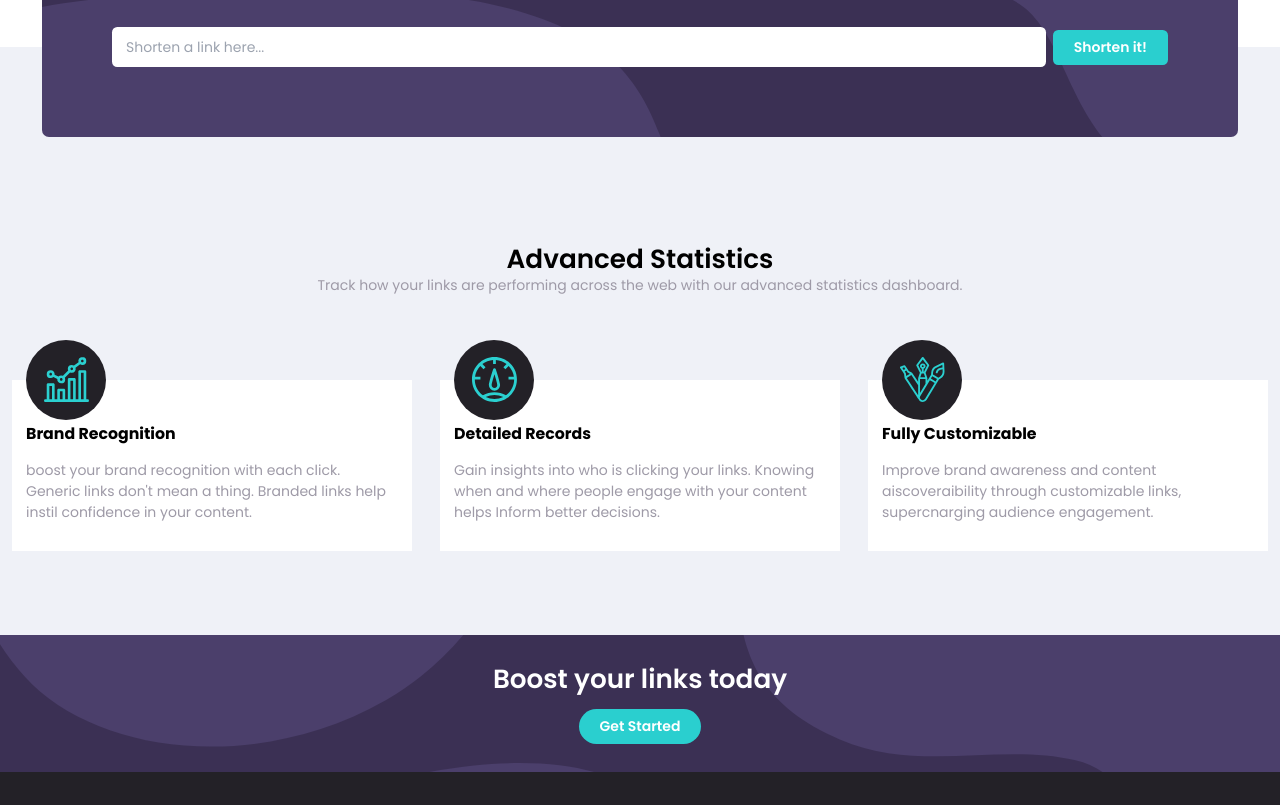
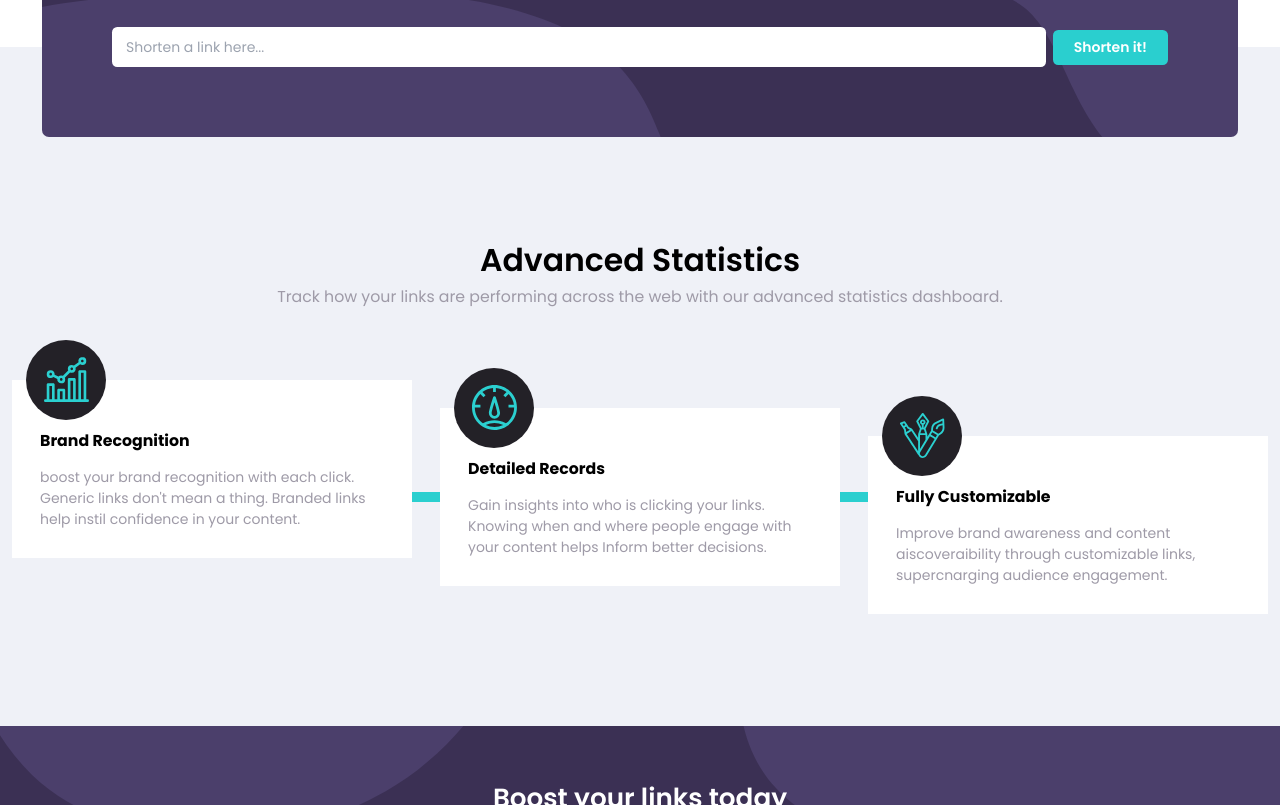
Before and after one commit to qianzhong516/url-shortener, a Next.js app: page / in a window 1280 px wide. Shown: the part 595-1400 px from the top of the page. Built offline with nearby package versions, Linux system fonts and the light colour scheme.

Commit message:
fix styles

```diff
--- a/app/components/call_to_action.tsx
+++ b/app/components/call_to_action.tsx
@@ -1,7 +1,7 @@
 import Button from '@/app/ui/button/button';
 
 export default function CallToAction() {
-    return <div className="bg-[url('/bg-boost-desktop.svg')] bg-no-repeat bg-cover w-full bg-dark-violet text-center py-8">
+    return <div className="bg-[url('/bg-boost-desktop.svg')] bg-no-repeat bg-cover w-full bg-dark-violet text-center py-16">
         <h1 className='text-white text-3xl font-semibold mb-4'>Boost your links today</h1>
         <Button className='rounded-full'>Get Started</Button>
     </div>
--- a/app/components/stats_section.tsx
+++ b/app/components/stats_section.tsx
@@ -1,4 +1,6 @@
 import Card from '@/app/ui/card/card';
+import clsx from 'clsx';
+import './styles.css';
 
 const cards = [
     {
@@ -19,13 +21,13 @@ const cards = [
 ]
 
 export default function StatsSection() {
-    return <section className="w-full bg-light-gray flex flex-col items-center py-24">
-        <div className="mt-8 my-24 text-center">
-            <h1 className="text-3xl font-semibold">Advanced Statistics</h1>
-            <p className="text-gray-violet">Track how your links are performing across the web with our advanced statistics dashboard.</p>
+    return <section className="w-full bg-light-gray flex flex-col items-center pt-24 pb-48">
+        <div className="mt-8 mt-12 mb-20 text-center">
+            <h1 className="text-4xl font-semibold mb-2">Advanced Statistics</h1>
+            <p className="text-lg text-gray-violet">Track how your links are performing across the web with our advanced statistics dashboard.</p>
         </div>
         <div className="flex flex-wrap md:gap-x-8 gap-y-12 justify-center items-center">
-            {cards.map((props, i) => <Card key={i} {...props} />)}
+            {cards.map((props, i) => <Card key={i} className={clsx(i === 1 && 'card', i === 1 && 'md:translate-y-8', i === 2 && 'md:translate-y-16')} {...props} />)}
         </div>
     </section>
 }
--- /dev/null
+++ b/app/components/styles.css
@@ -0,0 +1,15 @@
+.card {
+  @apply relative;
+
+  /* Before pseudo-element styles */
+  @apply before:content-[""] before:absolute before:w-[10px] before:h-12 before:bg-cyan before:top-0 before:left-1/2 before:-translate-x-1/2 before:-translate-y-full;
+
+  /* After pseudo-element styles */
+  @apply after:content-[""] after:absolute after:w-[10px] after:h-12 after:bg-cyan after:bottom-0 after:left-1/2 after:-translate-x-1/2 after:translate-y-full;
+
+  /* Medium screen before pseudo-element styles */
+  @apply md:before:w-8 md:before:h-[10px] md:before:left-0 md:before:top-1/2 md:before:-translate-x-full md:before:-translate-y-1/2;
+
+  /* Medium screen after pseudo-element styles */
+  @apply md:after:w-8 md:after:h-[10px] md:after:left-auto md:after:right-0 md:after:top-1/2 md:after:translate-x-full md:after:-translate-y-1/2;
+}
--- a/app/layout.tsx
+++ b/app/layout.tsx
@@ -24,8 +24,8 @@ export default function RootLayout({
       <body className={poppins.className}>
         <Navigation />
         {children}
+        <Footer />
       </body>
-      <Footer />
     </html>
   );
 }
--- a/app/ui/card/card.tsx
+++ b/app/ui/card/card.tsx
@@ -1,7 +1,7 @@
 import Image from 'next/image';
 
-export default function Card({ title, content, icon }: { title: string, content: string, icon: string }) {
-    return <div className="relative bg-white w-full max-w-[400px] px-4 pt-6 pb-8">
+export default function Card({ title, content, icon, className }: { title: string, content: string, icon: string, className?: string }) {
+    return <div className={`relative bg-white w-full max-w-[400px] p-8 ${className}`}>
         <div className='absolute top-0 left-4 -translate-y-1/2 bg-darker-violet rounded-full flex justify-center items-center w-[60px] h-[60px] md:w-[80px] md:h-[80px] p-5'>
             <Image src={icon} alt='' width={100} height={100} />
         </div>
--- a/app/ui/icon/icon.tsx
+++ b/app/ui/icon/icon.tsx
@@ -52,3 +52,5 @@ export {
   Twitter,
   Logo
 }
+
+export default Facebook;
```
